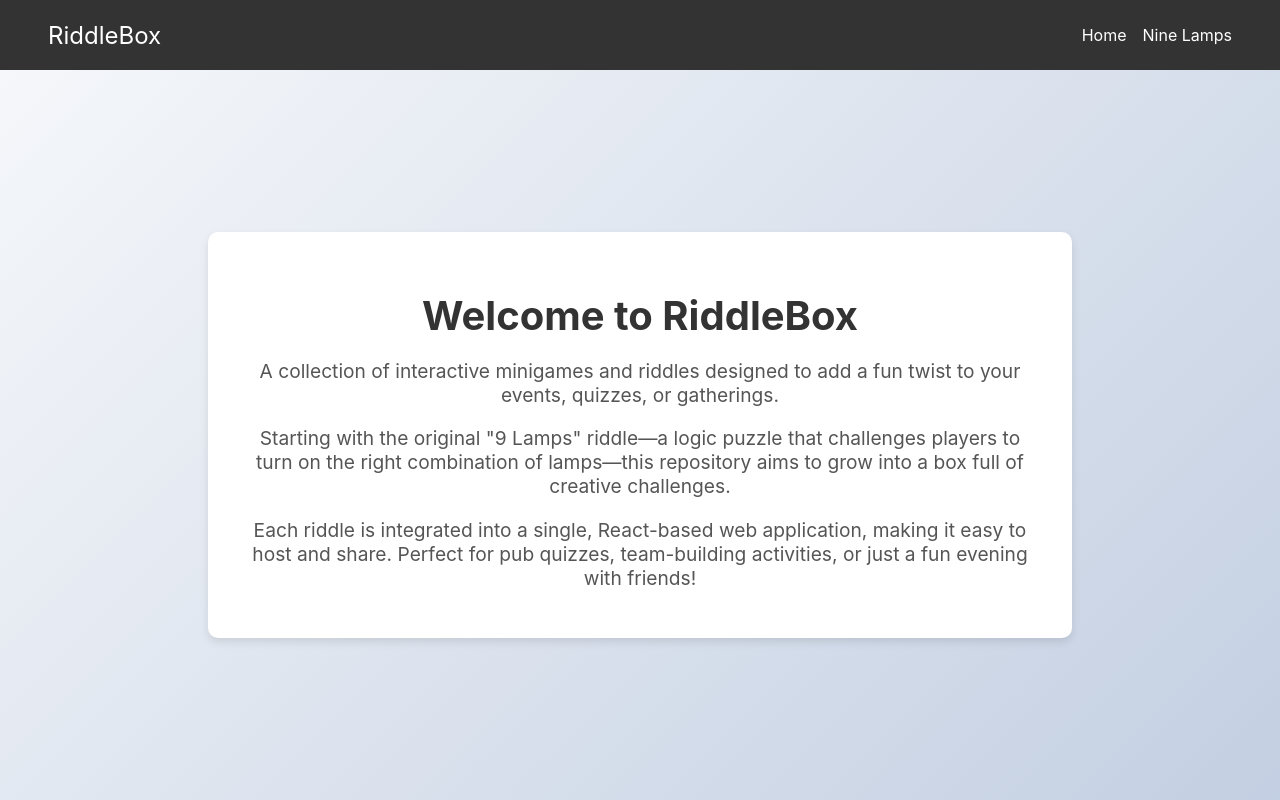
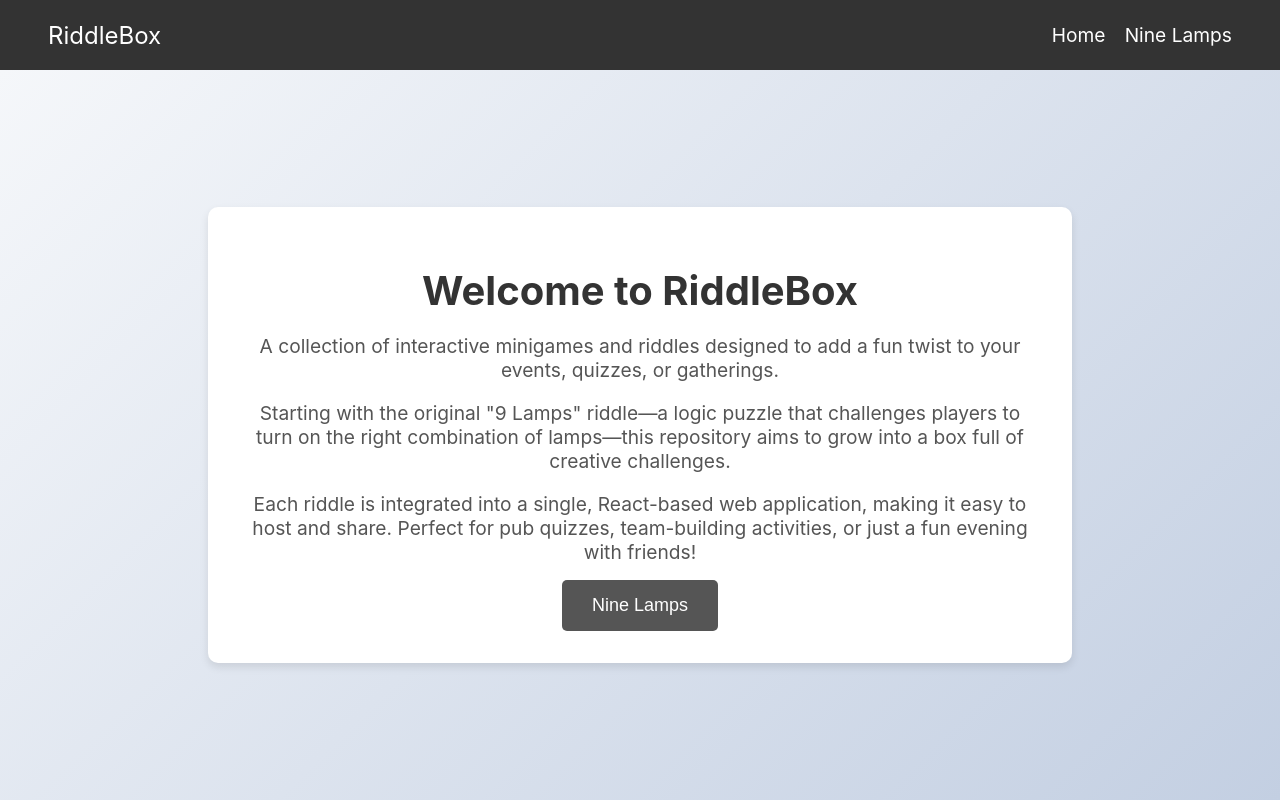
Before and after one commit to zumpious/riddle-box, a React (Create React App) app: page / in a window 1280 px wide. Built offline with nearby package versions, Linux system fonts and the light colour scheme; the HTML template or start-up script is replaced by a standard one.

Commit message:
Add button hover effect

```diff
--- a/src/components/Menu.css
+++ b/src/components/Menu.css
@@ -35,7 +35,8 @@
 .nav-links {
   list-style: none;
   display: flex;
-  gap: 1rem;
+  gap: 1.2rem;
+  font-size: 1.2rem;
 }
 
 .nav-links a {
--- a/src/games/nine_lamps/NineLamps.css
+++ b/src/games/nine_lamps/NineLamps.css
@@ -15,14 +15,21 @@
     font-size: 2.5rem;
 }
 
+.row {
+    display: flex;
+    justify-content: center;
+}
+
 .row button {
-    margin: 0.6rem;
-    height: 4rem;
-    width: 4rem;
-    font-size: 1.2rem;
-    position: relative;
-    background: transparent;
+    margin: 0;
+    background-color: transparent;
+    color: #fff;
+    padding: 15px 20px;
+    font-size: 18px;
     border: none;
+    border-radius: 5px;
+    cursor: pointer;
+    transition: background-color 0.3s ease, transform 0.3s ease;
 }
 
 .row button img {
@@ -38,8 +45,10 @@
     height: 3rem;
     width: 14rem;
     font-size: 1.8rem;
+    transition: background-color 0.3s ease, transform 0.3s ease;
 }
 
-.active {
-    background-color: red;
+.reset button:hover {
+    transform: scale(1.1);
+    cursor: pointer;
 }
--- a/src/games/nine_lamps/NineLamps.jsx
+++ b/src/games/nine_lamps/NineLamps.jsx
@@ -115,7 +115,7 @@ const NineLamps = () => {
 
   const renderButton = (index) => (
     <button onClick={() => changeLampState(index + 1)} className={lampsState[index] ? 'active' : 'not-active'}>
-      <img src={lampsState[index] ? elec_on : elec_off} alt="electricity off" />
+      <img src={lampsState[index] ? elec_on : elec_off} alt="Toggle electricity" />
     </button>
   );
 
--- a/src/screens/Home.css
+++ b/src/screens/Home.css
@@ -28,3 +28,20 @@
   margin-bottom: 1rem;
   color: #555;
 }
+
+.riddle-button {
+  background-color: #555;
+  color: #fff;
+  padding: 15px 30px;
+  font-size: 18px;
+  border: none;
+  border-radius: 5px;
+  cursor: pointer;
+  text-decoration: none;
+  transition: background-color 0.3s ease, transform 0.3s ease;
+}
+
+.riddle-button:hover {
+  background-color: #333;
+  transform: scale(1.1);
+}
--- a/src/screens/Home.js
+++ b/src/screens/Home.js
@@ -1,4 +1,5 @@
 import React from 'react';
+import { Link } from 'react-router-dom';
 import './Home.css';
 
 const Home = () => {
@@ -9,6 +10,9 @@ const Home = () => {
         <p className="intro-text">A collection of interactive minigames and riddles designed to add a fun twist to your events, quizzes, or gatherings.</p>
         <p className="intro-text">Starting with the original "9 Lamps" riddle—a logic puzzle that challenges players to turn on the right combination of lamps—this repository aims to grow into a box full of creative challenges.</p>
         <p className="intro-text">Each riddle is integrated into a single, React-based web application, making it easy to host and share. Perfect for pub quizzes, team-building activities, or just a fun evening with friends!</p>
+        <Link to="/nine-lamps">
+          <button className="riddle-button">Nine Lamps</button>
+        </Link>
       </div>
     </div>
   );
```
Lines whose indentation alone changed are shown as unchanged.
